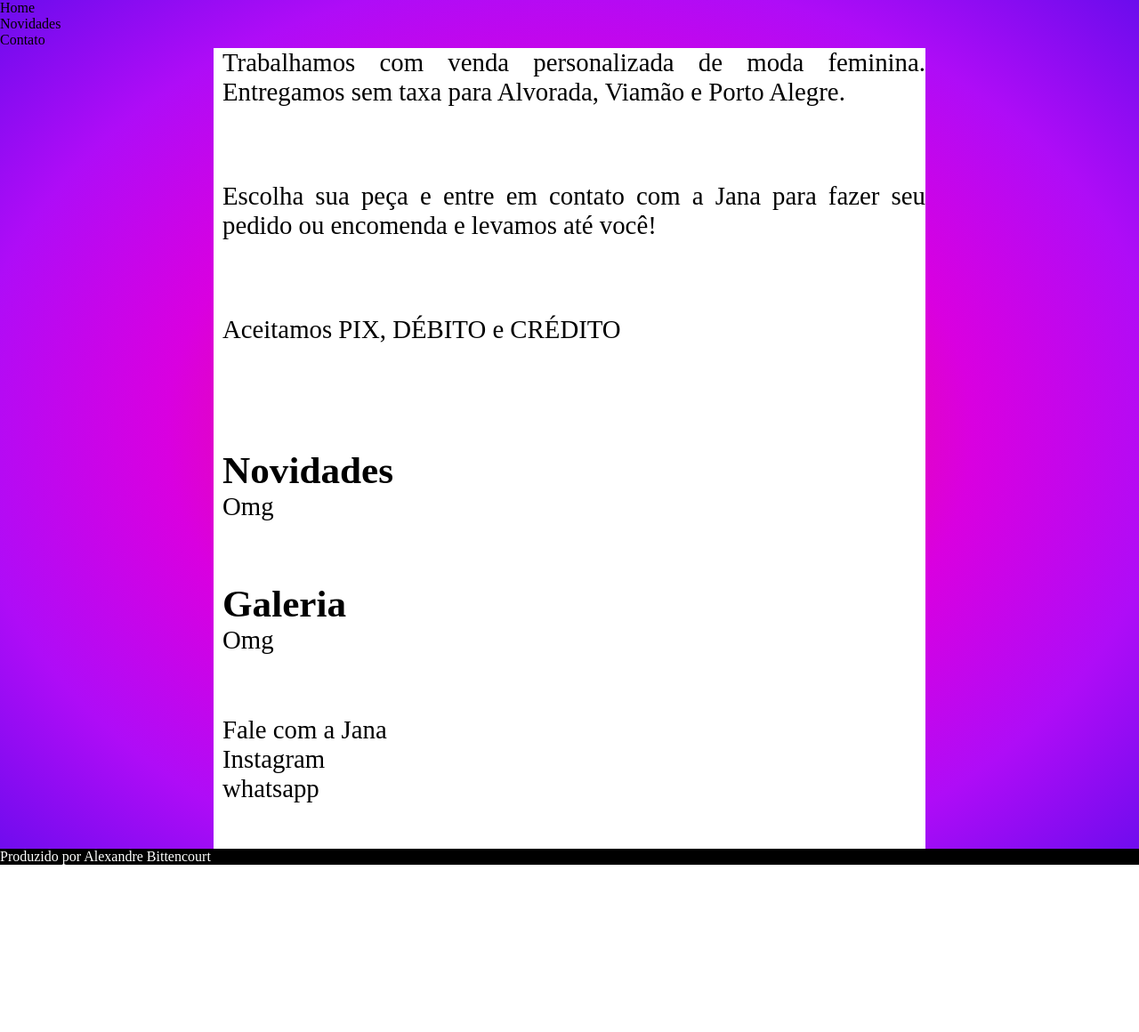
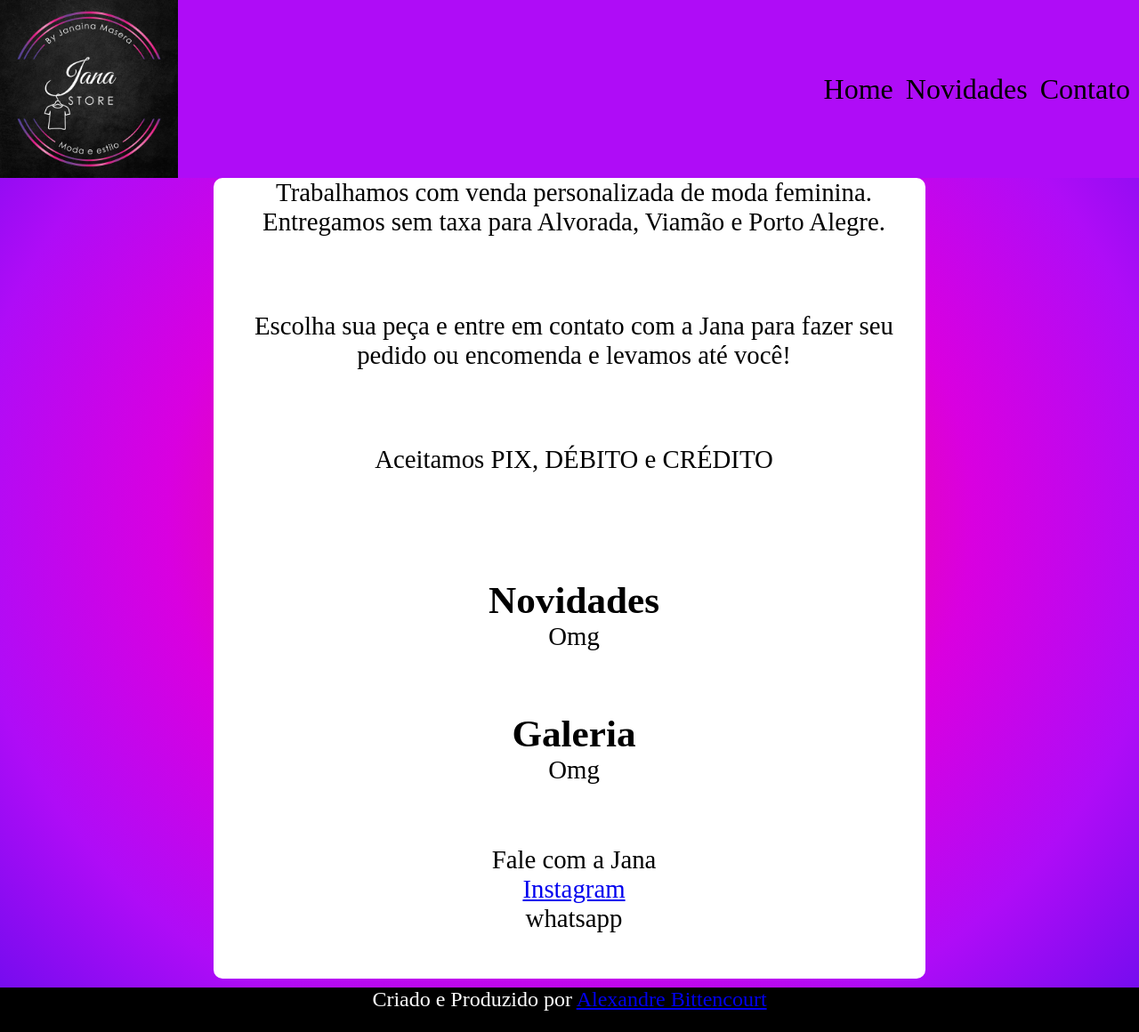
Before and after one commit to ABJacques/JanaStore, a plain HTML site: page index.html in a window 1280 px wide. Shown: the whole page at 89% size. Before the commit the page ends 972 px from the top, so only its background shows below. Drawn offline with Linux system fonts and the light colour scheme.

Commit message:
atualização jana

```diff
--- a/index.html
+++ b/index.html
@@ -13,6 +13,7 @@
 <body>
 
     <header>
+        <img class="logo" src="imagens/IdentidadeVisualJanaStore.jpg" alt="Jana Store">
 
         <nav class="menu">
 
@@ -53,7 +54,7 @@
         <section id="contato">
             <p>
                 Fale com a Jana <br>
-                Instagram <br>
+                <a href="https://www.instagram.com/janastore_brasil/" target="_blank">Instagram</a> <br>
                 whatsapp
             </p>
         </section>
@@ -62,7 +63,7 @@
     </main>
 
     <footer>
-        Produzido por Alexandre Bittencourt
+        Criado e Produzido por <a href="https://github.com/ABJacques" target="_blank">Alexandre Bittencourt</a>
     </footer>
 
 
--- a/style.css
+++ b/style.css
@@ -21,12 +21,32 @@ body {
     #6B0CED);
 }
 
+header {
+    display: flex;
+    justify-content: space-between;
+    align-items: center;
+    background-color: var(--cor4);
+
+}
+
+
+.logo{
+    height: 200px;
+}
+
+.menu li {
+    display: inline;
+    padding-right: 10px;
+    font-size: 2em;
+}
+
 main {
     height: 100%;
     max-width: 800px;
     margin: auto;
     background-color: white;
-
+    border-radius: 10px;
+    margin-bottom: 10px;
 
 }
 
@@ -35,11 +55,15 @@ main {
 section {
     height: 150px;
     padding-left: 10px;
-    text-align: justify;
+    text-align: center;
     font-size: 1.8em;
+}
 
-}
 footer {
     background-color: black;
     color: white;
+    font-size: 1.5em;
+    text-align: center;
+
+    height: 50px;
 }
```
